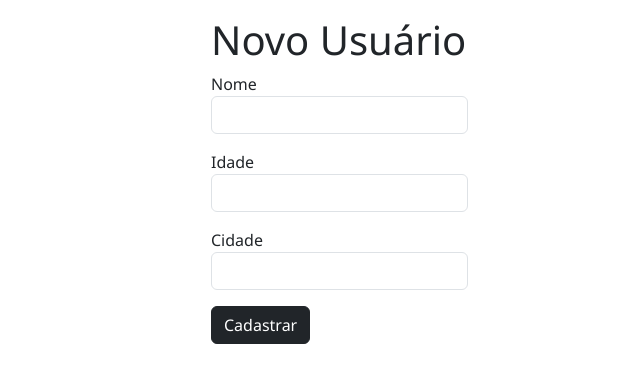
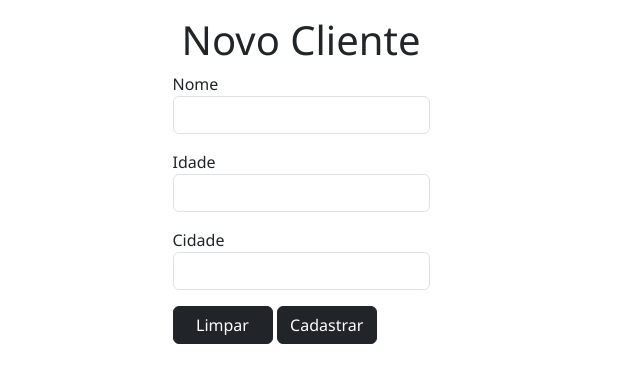
Before and after one commit to william-oliveira-sena/CrudClientes, a PHP site: page /cadastrarClientes.php in a window 1280 px wide. Shown: the part 71-454 px from the top of the page, without its empty margins (339-979 px from the left). Run offline with PHP 8.4, Linux system fonts and the light colour scheme; the visitor is signed in with stand-in values (Sample User, id 1).

```diff
--- a/CSS/style.css
+++ b/CSS/style.css
@@ -3,8 +3,6 @@
     box-sizing: border-box;
     font-family: 'Segoe UI', sans-serif;
 }
-
-
 #navbar {
     display: flex;
     align-items: center;
@@ -13,25 +11,19 @@
     padding: 20px;
     text-transform: uppercase;
     list-style: none;
-
 }
 #navbar li {
     margin: 0 10px;
     padding:  5px;
-
 }
-
 #navbar .nav-link{
-
     color: white;
     text-decoration: none;
     transition: .5s;
     font-size: 14px;
 }
-
 #navbar .nav-link:hover{
     color: #999;
-
 }
 #main-title{
     text-align: center;
@@ -41,7 +33,6 @@
     color: #fff;
     background-color: #161616;
 }
-
 .login{
     width: 100%;
     height: 100vh;
@@ -50,17 +41,24 @@
     display: flex;
 }
 .cadastro{
-    padding-left: 550px;
+
+    justify-content: center;
+    display: flex;
+}
+.cadastro.input{
+    display: flex;
+    align-content: center;
+}
+h1{
+    text-align: center;
 }
 .editar{
-    padding-left: 550px;
+    justify-content: center;
+    display: flex;
 }
-
 .edit-btn{
-
     width: 35px;
 }
-
 .delete-btn{
     background-color: transparent;
     border: none;
@@ -68,7 +66,6 @@
     color:#bd2130;
     width: 35px;
 }
-
 .actions{
     text-align: right;
     width: 100px;
@@ -77,3 +74,6 @@
     font-size: 18px;
     margin-right: 5px;
 }
+#btn-reset, #btn-cadastrar{
+    width: 100px;
+}
--- a/cadastrarClientes.php
+++ b/cadastrarClientes.php
@@ -25,8 +25,9 @@ if(isset($_SESSION['id_usuario']) && !empty($_SESSION['id_usuario'])):?>
             </ul>
         </nav>
     </header>
+    <h1>Novo Cliente</h1>
         <div class="cadastro">
-            <h1>Novo Usuário</h1>
+
              <form action="novoCliente.php" method="POST">
                     <div class="mb-3">
                         <label>Nome</lavel>
@@ -41,7 +42,8 @@ if(isset($_SESSION['id_usuario']) && !empty($_SESSION['id_usuario'])):?>
                         <input type="text" name="cidade" class="form-control">
                     </div>
                      <div class="mb-3">
-                          <input type="submit" class="btn btn-dark" value="Cadastrar">
+                          <input type="reset" class="btn btn-dark" id="btn-reset" value="Limpar">
+                          <input type="submit" class="btn btn-dark" id="btn-cadastrar" value="Cadastrar">
                      </div>
 
             </form>
--- a/editar.php
+++ b/editar.php
@@ -45,8 +45,9 @@
                     </ul>
                 </nav>
             </header>
+            <h1>Editar Usuário</h1>
         <div class="editar">
-                    <h1>Editar Usuário</h1>
+
                     <form action="editar_action.php" method="POST">
                             <div class="mb-3">
                             <input type="hidden" name="id" value="<?= $usuario['id_cliente'];?>">
--- a/editar_action.php
+++ b/editar_action.php
@@ -1,6 +1,7 @@
 <?php
     require 'connection.php';
     require 'usuarioClass.php';
+
 
     $id = filter_input(INPUT_POST,'id');
     $nome = filter_input(INPUT_POST,'nome');
--- a/logout.php
+++ b/logout.php
@@ -1,7 +1,7 @@
 <?php
 
     session_start();
-
+    //Destroi a sessão e direciona para pagina de login
     unset($_SESSION['id_usuario']);
 
     header("Location: index.php");
--- a/usuarioClass.php
+++ b/usuarioClass.php
@@ -25,8 +25,6 @@ class Usuario{
             }else{
                 return false;
             }
-
-
     }
 
     public function logged($id){
@@ -47,8 +45,6 @@ class Usuario{
         return $array;
     }
 
-
-
 }
 
 ?>
```
Also changed, not shown: login.php (+3 -4 lines), principal.php (+18 -43 lines).
